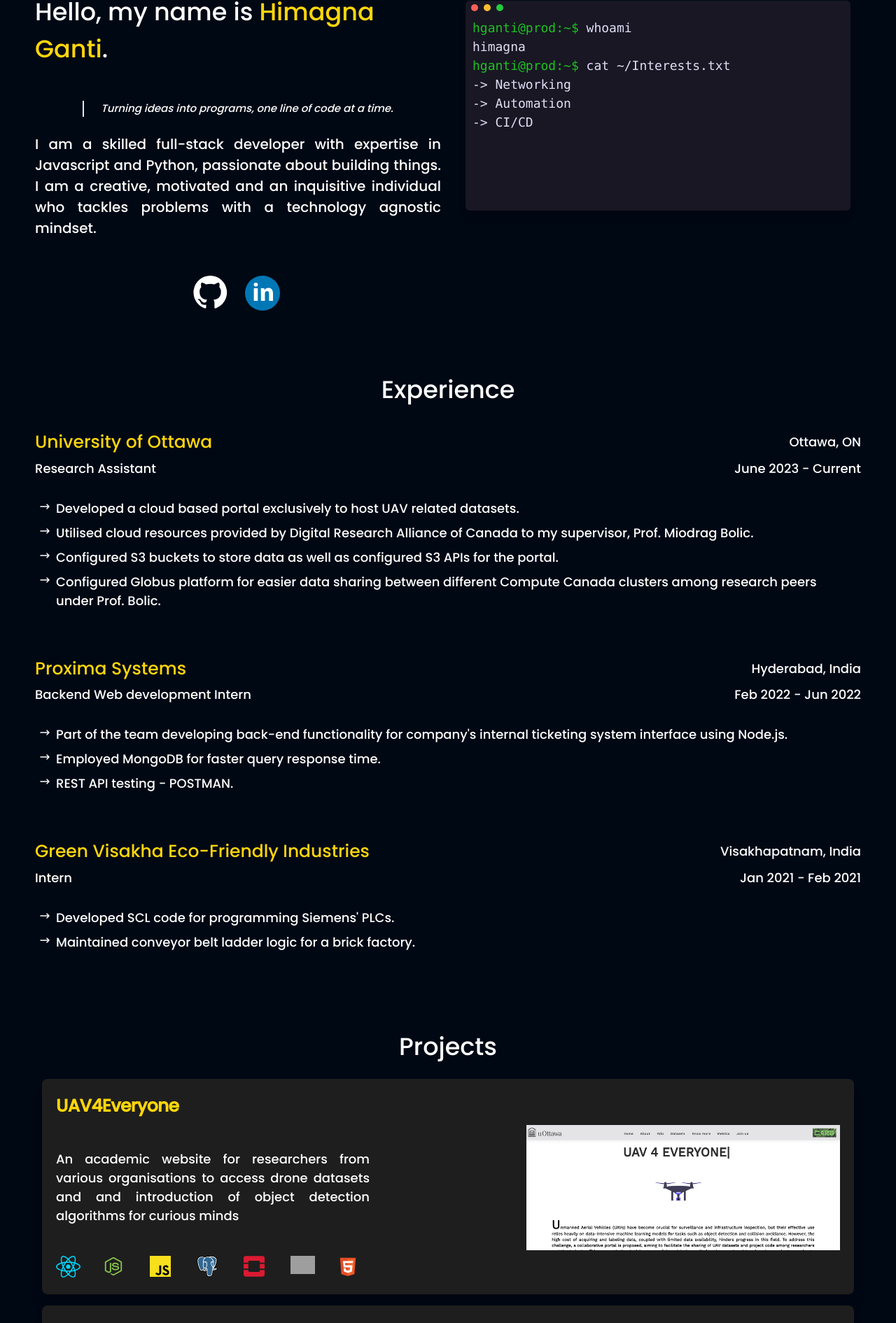
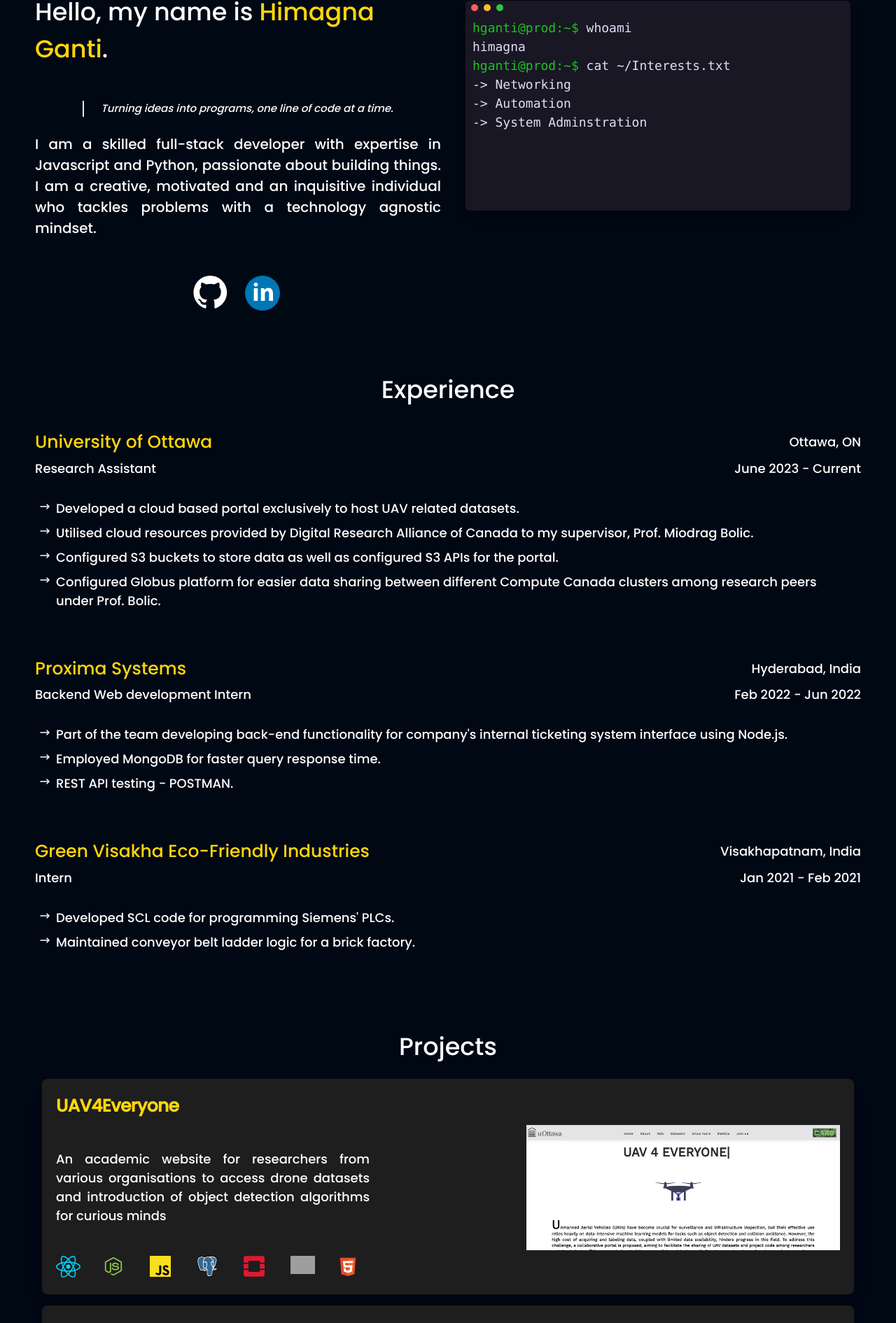
Before and after one commit to Himagna-Ganti/Himagna-Ganti.github.io, a React (Vite) app: page / in a window 1280 px wide. Shown: the part 150-2041 px from the top of the page at 70% size. Built offline with nearby package versions, Linux system fonts and the light colour scheme; grey boxes are pictures that could not be loaded; a web font is replaced by a local one.

Commit message:
Further added p3 image

```diff
--- a/src/Projects.tsx
+++ b/src/Projects.tsx
@@ -9,6 +9,7 @@ import tailwind from "./assets/tailwind.svg";
 import html5 from "./assets/html5.svg";
 import p1 from "./assets/p1.png";
 import p2 from "./assets/pic2.png";
+import p3 from "./assets/p3.png";
 import python from "./assets/python.svg";
 import pandas from "./assets/python.svg";
 import { Avatar, AvatarImage } from "@radix-ui/react-avatar";
@@ -17,7 +18,7 @@ const projects = [
   {
     title: "UAV4Everyone",
     description:
-      "An academic website for researchers from various organisations to access drone datasets and and introduction of object detection algorithms for curious minds ",
+      "An academic website for researchers from various organisations to access drone datasets and introduction of object detection algorithms for curious minds ",
     image: p1,
     tech_stack: [rct, node, js, postgresql, openstack, tailwind, html5],
   },
@@ -33,7 +34,7 @@ const projects = [
     title: "Netflix Stock price prediction",
     description:
       "An EDA of Netflix stock prices and prediction using Bi-LSTM models using PowerBi  and ML tools.",
-    image: p1,
+    image: p3,
 
     tech_stack: [rct, node, js, postgresql, openstack, tailwind, html5],
   },
--- a/src/TerminalText.tsx
+++ b/src/TerminalText.tsx
@@ -67,33 +67,33 @@ function TerminalText() {
           />
           <br />
           <Typed
-            strings={["-> CI/CD"]}
+            strings={["-> System Adminstration"]}
             showCursor={false}
-            startDelay={6000}
+            startDelay={5200}
             typeSpeed={18}
             className=""
           />
           <br />
           <Typed
-            strings={["-> DevOps"]}
+            strings={["-> Serverless Architecture"]}
             showCursor={false}
-            startDelay={7500}
+            startDelay={6400}
             typeSpeed={18}
             className=""
           />
           <br />
           <Typed
-            strings={["-> Serverless architecture"]}
+            strings={["-> CI/CD"]}
             showCursor={false}
-            startDelay={8600}
+            startDelay={7200}
             typeSpeed={18}
             className=""
           />
           <br />
           <Typed
-            strings={["-> Serverless API design"]}
+            strings={["-> Algorithmic problem solving"]}
             showCursor={false}
-            startDelay={10200}
+            startDelay={7900}
             typeSpeed={18}
             className=""
           />
```
Also changed, not shown: src/assets/HG.svg, src/assets/p3.png (added).
